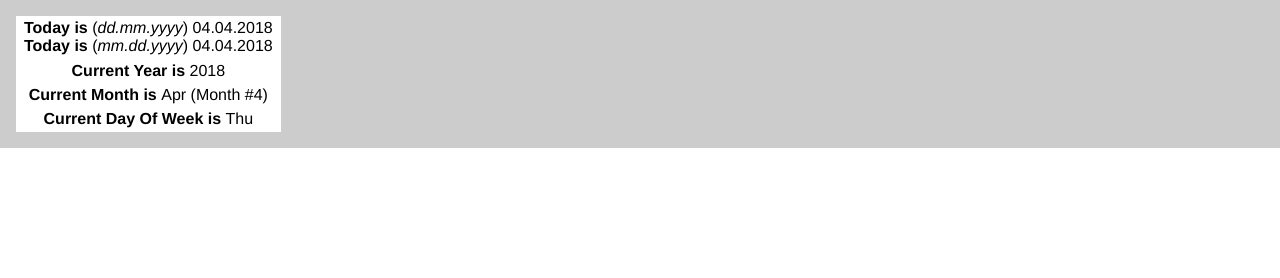
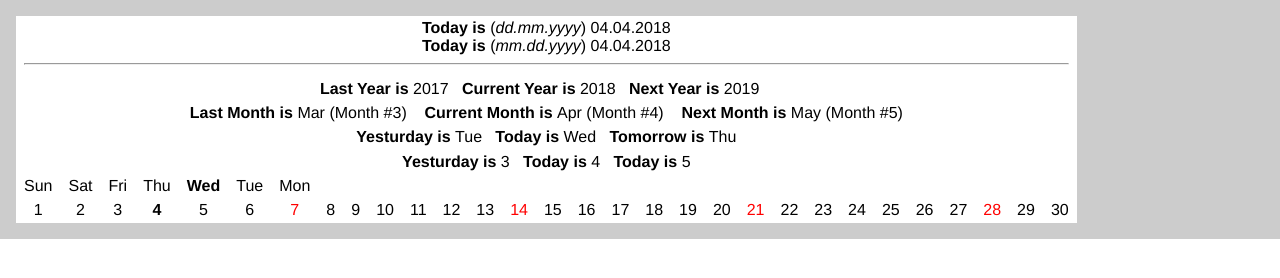
Before and after one commit to djwitty/JavaScript, a plain HTML site: page index.html in a window 1280 px wide. Drawn offline with Linux system fonts and the light colour scheme.

Commit message:
next calendar version 4.04.18

```diff
--- a/calendar_pureJS.js
+++ b/calendar_pureJS.js
@@ -8,24 +8,7 @@ var tblHeads = document.getElementsByTagName('th');
 var tblBody = document.getElementsByTagName('tbody');
 var months = ['Jan','Feb','Mar','Apr','May','Jun','Jul','Aug','Sep','Oct','Nov','Dec'];
 var weekDays = ['Mon', 'Tue', 'Wed', 'Thu', 'Fri', 'Sat', 'Sun'];
-//Number of days in month
-var days = [];
-function daysInMonth (month, year) {
-    return new Date(year, month, 0).getDate();
-}
-//Number of days in curr month
-var daysInCurrMonth = daysInMonth(currMonth, currYear);
-for (var i = 1; i <= daysInCurrMonth; i++) {
-    days.push(i);
-}
-
-var date = new Date();
-var currMonth = date.getMonth() + 1;
-var currYear = date.getFullYear();
-var today = date.getDate();
-var currDay = '0' + date.getDay();
-    if (currDay == 0) currDay = 7;
-
+var startWeek = 0;
 function getMonth(month)
 {
     month = month-1;
@@ -35,7 +18,6 @@ function getMonth(month)
         throw "Invalid Month Number";
     }
 }
-var currMonthName = getMonth(currMonth);
 
 function getWeekDay(day)
 {
@@ -45,8 +27,39 @@ function getWeekDay(day)
         throw "Invalid Day of Week Number";
     }
 }
-var currDayName = getWeekDay(date.getDay());
+
+var date = new Date();
+var currMonth = date.getMonth() + 1;
+
 var currYear = date.getFullYear();
+var lastYear = date.getFullYear() - 1;
+var nextYear = date.getFullYear() + 1;
+
+var today = date.getDate();
+var yest = today - 1;
+var tomo = today + 1;
+var currDay = '0' + date.getDay();
+    if (currDay == 0) currDay = 7;
+
+//Number of days in month
+var days = [];
+function daysInMonth (month, year) {
+    return new Date(year, month, 0).getDate();
+}
+//Number of days in curr month
+var daysInCurrMonth = daysInMonth(currMonth, currYear);
+for (var a = 1; a <= daysInCurrMonth; a++) {
+    days.push(a);
+}
+
+
+var currMonthName = getMonth(currMonth);
+var lastMonthName = getMonth(currMonth-1);
+var nextMonthName = getMonth(currMonth+1);
+
+var lastDayName = getWeekDay(date.getDay() - 2);
+var currDayName = getWeekDay(date.getDay() - 1);
+var nextDayName = getWeekDay(date.getDay());
 
 function createTable(tableData) {
   var table = document.createElement('table');
@@ -70,7 +83,7 @@ function createTable(tableData) {
   var calendar = document.getElementById('calendar');
   calendar.appendChild(table);
 }
-console.log(daysInCurrMonth);
+console.log(days);
 createTable([days]);
 
 var genTable = document.getElementsByClassName('calendar');
@@ -92,25 +105,37 @@ curDate = dd + '.' + mm + '.' + yyyy;
 curDate2 = mm + '.' + dd + '.' + yyyy;
 dateCell.innerHTML = '<strong>Today is </strong> (<em>dd.mm.yyyy</em>) ' + curDate + '<br/>';
 dateCell.innerHTML += '<strong>Today is </strong> (<em>mm.dd.yyyy</em>) ' + curDate2;
+dateCell.innerHTML += '<hr/>';
 //dateCell.innerHTML = '<strong>Current Date is </strong>'  + currDayName + ', ' + currDay + ' ' + currMonthName + ', ' + currYear;
 //write current year
 var yearRow = genTable[0].insertRow(1);
 var yearCell = yearRow.insertCell(0);
 yearCell.setAttribute("colspan", daysInCurrMonth);
-yearCell.setAttribute("align", "center");
-yearCell.innerHTML = '<strong>Current Year is </strong>' + currYear;
+yearCell.innerHTML = '<strong>Last Year is </strong>' + lastYear + '&nbsp;&nbsp;&nbsp;';
+yearCell.innerHTML += '<strong>Current Year is </strong>' + currYear + '&nbsp;&nbsp;&nbsp;';
+yearCell.innerHTML += '<strong>Next Year is </strong>' + nextYear + '&nbsp;&nbsp;&nbsp;';
 //write current month
 var monthRow = genTable[0].insertRow(2);
 var monthCell = monthRow.insertCell(0);
 monthCell.setAttribute("colspan", daysInCurrMonth);
-monthCell.setAttribute("align", "center");
-monthCell.innerHTML = '<strong>Current Month is </strong>' + currMonthName + " (Month #" + currMonth + ') ';
+monthCell.innerHTML = '<strong>Last Month is </strong>' + lastMonthName + " (Month #" + (currMonth-1) + ') &nbsp;&nbsp;&nbsp;';
+monthCell.innerHTML += '<strong>Current Month is </strong>' + currMonthName + " (Month #" + (currMonth) + ') &nbsp;&nbsp;&nbsp;';
+monthCell.innerHTML += '<strong>Next Month is </strong>' + nextMonthName + " (Month #" + (currMonth+1) + ') ';
 //write current dayOfWeek
-var dayOfWeekRow = genTable[0].insertRow(3);
-var dayOfWeekCell = dayOfWeekRow.insertCell(0);
-dayOfWeekCell.setAttribute("colspan", daysInCurrMonth);
-dayOfWeekCell.setAttribute("align", "center");
-dayOfWeekCell.innerHTML = '<strong>Current Day Of Week is </strong>' + currDayName;
+var NextDayOfWeekRow = genTable[0].insertRow(3);
+var NextDayOfWeekCell = NextDayOfWeekRow.insertCell(0);
+NextDayOfWeekCell.setAttribute("colspan", daysInCurrMonth);
+NextDayOfWeekCell.innerHTML = '<strong>Yesturday is </strong>' + lastDayName + '&nbsp;&nbsp;&nbsp;';
+NextDayOfWeekCell.innerHTML += '<strong>Today is </strong>' + currDayName + '&nbsp;&nbsp;&nbsp;';
+NextDayOfWeekCell.innerHTML += '<strong>Tomorrow is </strong>' + nextDayName;
+//write current number
+var numberRow = genTable[0].insertRow(4);
+var numberCell = numberRow.insertCell(0);
+numberCell.setAttribute("colspan", daysInCurrMonth);
+numberCell.setAttribute("align", "center");
+numberCell.innerHTML = '<strong>Yesturday is </strong>' + yest + '&nbsp;&nbsp;&nbsp;';
+numberCell.innerHTML += '<strong>Today is </strong>' + today + '&nbsp;&nbsp;&nbsp;';
+numberCell.innerHTML += '<strong>Today is </strong>' + tomo;
 
 var numbers = document.getElementsByClassName('day');
 for(var c = 0; c < numbers.length; c++)
@@ -120,14 +145,22 @@ for(var c = 0; c < numbers.length; c++)
         numbers[c].classList.add('today');
     }
 }
+for(var b = 0; b < numbers.length; b++)
+{
+    if((numbers[b].innerHTML%7) === 0)
+    {
+        numbers[b].classList.add('isWeekend');
+    }
+}
 
-/*WEEKDAYS NAMES from weekDays[]
-var wDayRow = genTable[0].insertRow(2);
+/*WEEKDAYS NAMES from weekDays[]*/
+var wDayRow = genTable[0].insertRow(5);
 for (var i = 0; i < weekDays.length; i++)
 {
 var wDayCell = wDayRow.insertCell(0);
 wDayCell.innerHTML = weekDays[i];
+if (wDayCell.innerHTML == currDayName) wDayCell.classList.add('today');
 }
-*/
+
 
 });
--- a/styles/css/style.css
+++ b/styles/css/style.css
@@ -69,4 +69,7 @@ em {
 td.today {
   font-weight: bold; }
 
+td.isWeekend {
+  color: red; }
+
 /*# sourceMappingURL=style.css.map */
```
